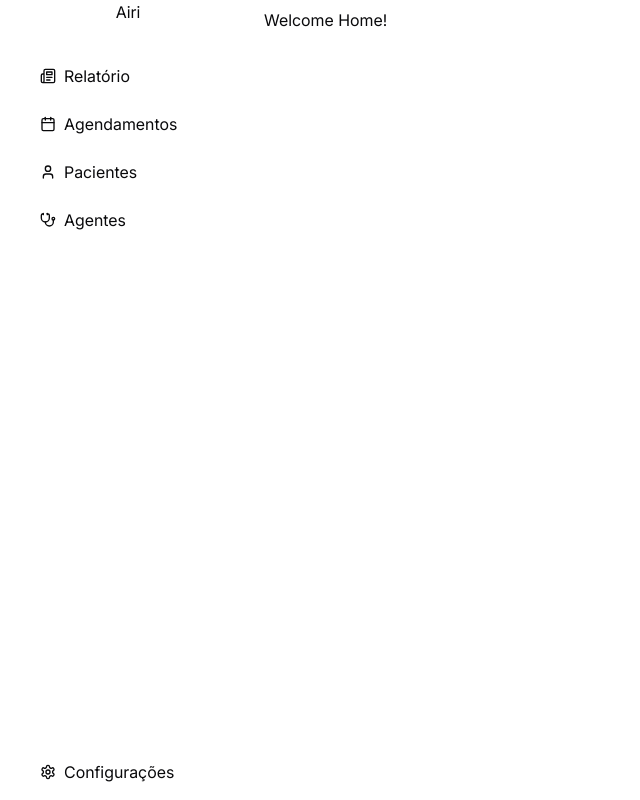
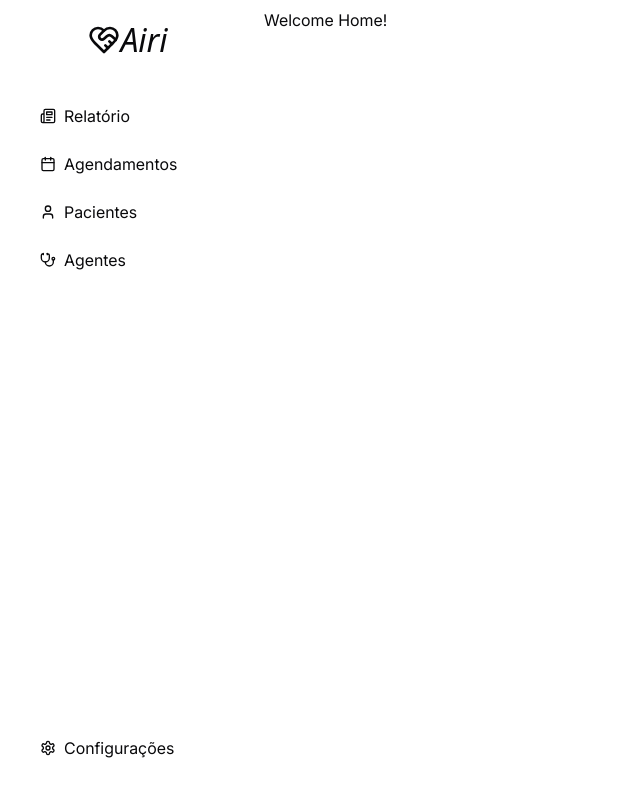
Before and after one commit to iarlo/airi, a React (Vite) app: page / in a window 1280 px wide. Shown: the whole page, without its empty margins (0-640 px from the left). Built offline with nearby package versions, Linux system fonts and the light colour scheme.

Commit message:
feat(root): add logo and titlebar

```diff
--- a/routes/__root.tsx
+++ b/routes/__root.tsx
@@ -1,18 +1,26 @@
+import LogoComponent from '@components/Logo';
+import Titlebar from '@components/Titlebar';
 import { navbarLinks } from '@config/routes';
+import useWindow from '@hooks/useWindow';
 import { createRootRoute, Link, Outlet } from '@tanstack/react-router';
 import { cn } from '@utils/cn';
 
 const rootComponent = () => {
+  const [w] = useWindow();
   return (
     <>
-      <aside>
-        <header>Airi</header>
+      <Titlebar />
+      <header className={cn('row-start-2', w ? '-translate-y-4' : 'mt-4')}>
+        <LogoComponent size="2rem" center />
+      </header>
+      <aside className="flex flex-wrap justify-center relative">
         <nav
           className={cn(
             // Mobile
             'flex flex-row gap-2 w-full items-center max-w-full px-6 py-8 max-md:[&_span]:hidden',
             // Desktop
-            'md:flex-col md:gap-2 md:h-full md:items-center md:px-6 md:py-8'
+            'md:flex-col md:gap-2 md:h-full md:items-center md:px-6',
+            w ? 'md:py-4' : 'md:py-8'
           )}
         >
           {navbarLinks.map(({ icon: Icon, name, path }) => (
--- /dev/null
+++ b/src/components/Logo.tsx
@@ -0,0 +1,24 @@
+import { cn } from '@utils/cn';
+import { HeartHandshake } from 'lucide-react';
+
+interface LogoProps {
+  center?: boolean;
+  minimal?: boolean;
+  size: string;
+}
+
+function LogoComponent({ center, minimal, size }: Readonly<LogoProps>) {
+  return (
+    <section
+      className={cn(
+        'flex font-sans italic font-medium items-center align-middle px-4',
+        center ? 'justify-center' : 'justify-start'
+      )}
+    >
+      {!minimal && <HeartHandshake size={size} />}
+      <span style={{ fontSize: size }}>Airi</span>
+    </section>
+  );
+}
+
+export default LogoComponent;
--- /dev/null
+++ b/src/components/Titlebar.tsx
@@ -0,0 +1,49 @@
+import useWindow from '@hooks/useWindow';
+import { MaximizeIcon, MinusIcon, XIcon } from 'lucide-react';
+
+import { cn } from '../../utils/cn';
+
+function Titlebar() {
+  const size = 16;
+  const [w] = useWindow();
+  const windowButtons = [
+    {
+      action: () => w?.minimize(),
+      classname: 'hover:bg-accent-foreground/10',
+      icon: <MinusIcon size={size} />,
+    },
+    {
+      action: () => w?.toggleMaximize(),
+      classname: 'hover:bg-accent-foreground/10',
+      icon: <MaximizeIcon size={size} />,
+    },
+    {
+      action: () => w?.close(),
+      classname: 'hover:bg-accent',
+      icon: <XIcon size={size} />,
+    },
+  ];
+  return (
+    <>
+      <nav
+        className={cn(w && 'flex items-center justify-between select-none w-full col-start-2')}
+        data-tauri-drag-region
+      >
+        {w && (
+          <>
+            <h1 className="text-transparent">Airi</h1>
+            <section className="flex items-center" id="titlebar-buttons">
+              {windowButtons.map(({ action, classname, icon }, i) => (
+                <div className={cn(classname, 'h-full px-4 py-2')} key={`tb-${i}`} onClick={() => action()}>
+                  {icon}
+                </div>
+              ))}
+            </section>
+          </>
+        )}
+      </nav>
+    </>
+  );
+}
+
+export default Titlebar;
--- /dev/null
+++ b/src/hooks/useWindow.ts
@@ -0,0 +1,10 @@
+import { isTauri } from '@tauri-apps/api/core';
+import { getCurrentWindow } from '@tauri-apps/api/window';
+
+function useWindow() {
+  const isApp = isTauri();
+  if (isApp) return [getCurrentWindow()] as const;
+  return [null] as const;
+}
+
+export default useWindow;
--- a/src/styles/index.css
+++ b/src/styles/index.css
@@ -100,39 +100,18 @@
   }
 }
 
-header {
-  grid-column: 1;
-  grid-row: 2;
-  text-align: center;
-}
-
-nav {
-  grid-column: 1;
-  grid-row: 2;
-}
-
 main {
   grid-column: 2;
-  grid-row: span 3;
+  grid-row: 2 / 4;
   overflow: auto;
 }
 
 aside {
   grid-column: 1;
-  grid-row: 3;
+  grid-row: span 3;
 }
 
 footer {
   grid-column: 1;
   grid-row: 4;
 }
-
-#airi-logo {
-  user-select: none;
-  font-style: italic;
-  font-weight: 500;
-  align-items: center;
-  vertical-align: middle;
-  padding-right: 1rem;
-  padding-left: 1rem;
-}
```
Also changed, not shown: src-tauri/capabilities/default.json (+8 -4 lines), src-tauri/tauri.conf.json (+20 -19 lines).
